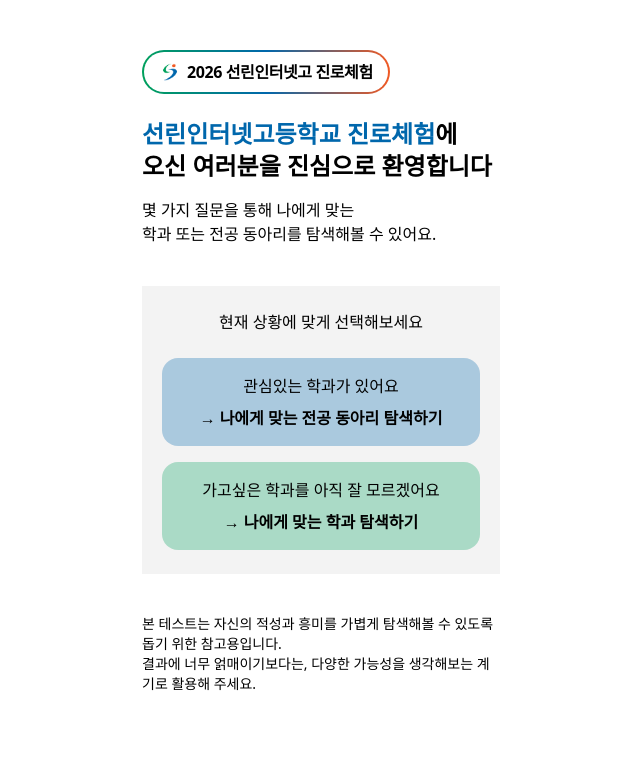
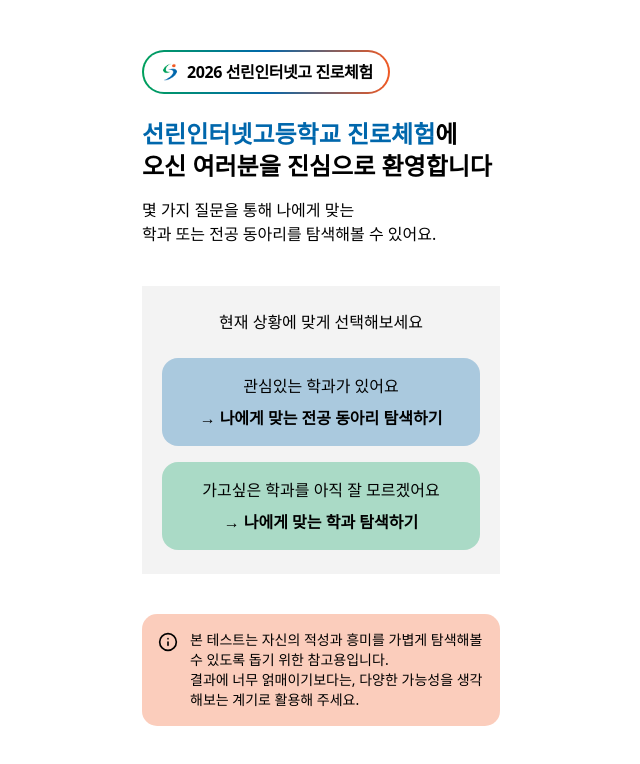
Before and after one commit to jungwj09/sunrin-career-exploration, a Next.js app: page / in a window 1280 px wide. Shown: the top 764 px of the page, without its empty margins (319-959 px from the left). Built offline with nearby package versions, Linux system fonts and the light colour scheme; a web font is replaced by a local one.

Commit message:
style: improve notice text with highlighted info box

```diff
--- a/src/app/page.tsx
+++ b/src/app/page.tsx
@@ -1,6 +1,7 @@
 import YearBadge from "@/components/shared/YearBadge";
 import IntroHero from "@/components/home/IntroHero";
 import StartChoiceCard from "@/components/home/StartChoiceCard";
+import { Info } from "lucide-react";
 
 export default function Home() {
   return (
@@ -12,11 +13,16 @@
           <StartChoiceCard />
 
           <section className="px-4">
-            <p className="text-sm font-regular text-black">
-              본 테스트는 자신의 적성과 흥미를 가볍게 탐색해볼 수 있도록 돕기 위한 참고용입니다.
-              <br />
-              결과에 너무 얽매이기보다는, 다양한 가능성을 생각해보는 계기로 활용해 주세요.
-            </p>
+            <div className="rounded-[15px] p-4" style={{ backgroundColor: "rgba(241, 89, 35, 0.30)" }}>
+              <div className="flex items-start gap-3">
+                <Info className="w-5 h-5 text-black shrink-0 mt-0.5" />
+                <p className="text-sm font-regular text-black">
+                  본 테스트는 자신의 적성과 흥미를 가볍게 탐색해볼 수 있도록 돕기 위한 참고용입니다.
+                  <br />
+                  결과에 너무 얽매이기보다는, 다양한 가능성을 생각해보는 계기로 활용해 주세요.
+                </p>
+              </div>
+            </div>
           </section>
         </main>
       </div>
```
